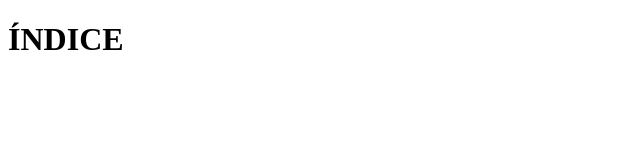
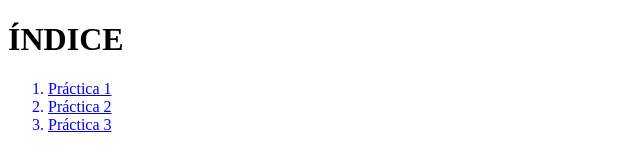
Before and after one commit to MarianPerez20/TPED1_24_25, a plain HTML site: page index.html in a window 1280 px wide. Shown: the whole page, without its empty margins (0-640 px from the left). Drawn offline with Linux system fonts and the light colour scheme.

Commit message:
ok_sept1

```diff
--- a/index.html
+++ b/index.html
@@ -1,15 +1,25 @@
 <!DOCTYPE html>
 <html>
+
 <head>
     <meta charset="UTF-8" />
     <title>Índice</title>
 </head>
+
 <body>
     <h1>ÍNDICE</h1>
 
+
+    <ol>
+
+        <a href="https://www.w3schools.com/html/html_examples.asp"> <li>Práctica 1</li></a>
+        <a href="#"> <li>Práctica 2</li></a>
+        <a href="#"> <li>Práctica 3</li></a>
+    </ol>
 
 
 
 
 </body>
+
 </html>
```
